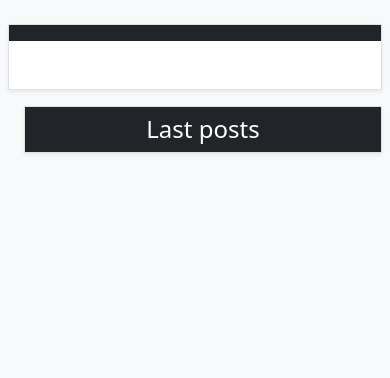
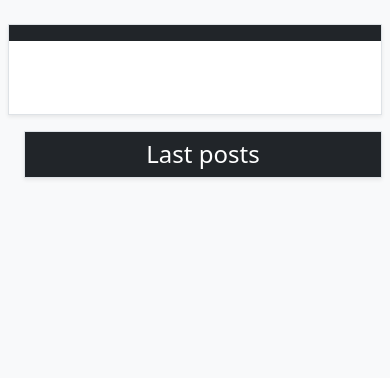
Before and after one commit to Tibelian/wikelian, a Symfony app: template templates/post/index.html.twig in a window 390 px wide. Shown: the part 128-506 px from the top of the page. Run offline with Twig, Linux system fonts and the light colour scheme; the template is opened without the code that fills it, so the values that code supplies are empty; some libraries are stand-ins or nearby versions.

Commit message:
design details

```diff
--- a/public/media/css/custom.css
+++ b/public/media/css/custom.css
@@ -62,3 +62,22 @@ DETAILS
 ul ul li {
     font-size: 13px;
 }
+ul li {
+    font-size: 14px;
+}
+.wk_post_info {
+    display: flex;
+    flex-wrap: wrap;
+}
+.wk_post_desc {
+    width: calc(100% - 250px);
+}
+@media (max-width: 600px) {
+    .wk_post_info {
+        justify-content: center;
+    }
+    .wk_post_desc {
+        width: 100%;
+        margin-top: 25px;
+    }
+}
--- a/templates/post/_drops.html.twig
+++ b/templates/post/_drops.html.twig
@@ -14,9 +14,9 @@
     {% endif %}
 {% endfor %}
 
-<ul class="mt-3">
+<ul class="mt-3 list-group list-group-horizontal-xl">
     {% if dropStone %}
-    <li class="mb-1"><strong>DROP METINS</strong>:
+    <li class="list-group-item w-100"><strong>DROP METINS</strong>:
         <ul>
         {% for tx in post.taxonomies %}
             {% if tx.term == 'drop_stone' %}
@@ -27,7 +27,7 @@
     </li>
     {% endif %}
     {% if dropMonster %}
-    <li class="mb-1"><strong>DROP MONSTERS</strong>:
+    <li class="list-group-item w-100"><strong>DROP MONSTERS</strong>:
         <ul>
         {% for tx in post.taxonomies %}
             {% if tx.term == 'drop_monster' %}
@@ -38,7 +38,7 @@
     </li>
     {% endif %}
     {% if dropChest %}
-    <li class="mb-1"><strong>DROP CHESTS</strong>:
+    <li class="list-group-item w-100"><strong>DROP CHESTS</strong>:
         <ul>
         {% for tx in post.taxonomies %}
             {% if tx.term == 'drop_chest' %}
--- a/templates/post/_upgrade.html.twig
+++ b/templates/post/_upgrade.html.twig
@@ -4,7 +4,7 @@
     <div class="row p-3">
         <h2>Item upgrades and attributes:</h2>
         {% for upgrade in post.upgrades %}
-            <div class="col-md-4">
+            <div class="col-lg-4 col-md-6">
                 <div class="bg-light shadow-sm p-2 h-100">
 
                     <h3>{{ upgrade.name }}</h3>
--- a/templates/post/index.html.twig
+++ b/templates/post/index.html.twig
@@ -14,7 +14,7 @@
                     {{ post.title }}
                 </h1>
 
-                <div class="d-flex p-3">
+                <div class="wk_post_info p-3">
 
                     {% set withoutModel3d = true %}
                     {% for tx in post.taxonomies %}
@@ -28,22 +28,22 @@
                         <img src="{{ post.thumbnail }}" width="100" alt="{{ post.slug }}">
                     {% endif %}
 
-                    <div class="ps-3 w-100">
+                    <div class="ps-3 wk_post_desc">
 
                         {% if post.content %}
                             {{ post.content|raw }}
                         {% endif %}
 
-                        <ul class="list-group list-group-horizontal">
+                        <ul class="list-group list-group-horizontal-xl">
                         {% for tx in post.taxonomies %}
                             {% if tx.term == 'vnum' %}
-                                <li class="list-group-item"><strong>VNUM</strong>: {{ tx.value }} </li>
+                                <li class="list-group-item w-100"><strong>VNUM</strong>: {{ tx.value }} </li>
                             {% endif %}
                             {% if tx.term == 'job' %}
-                                <li class="list-group-item"><strong>CLASS</strong>: {{ tx.value }} </li>
+                                <li class="list-group-item w-100"><strong>CLASS</strong>: {{ tx.value }} </li>
                             {% endif %}
                             {% if tx.term == 'sockets' %}
-                                <li class="list-group-item"><strong>SOCKETS</strong>: {{ tx.value }} </li>
+                                <li class="list-group-item w-100"><strong>SOCKETS</strong>: {{ tx.value }} </li>
                             {% endif %}
                         {% endfor %}
                         </ul>
```
